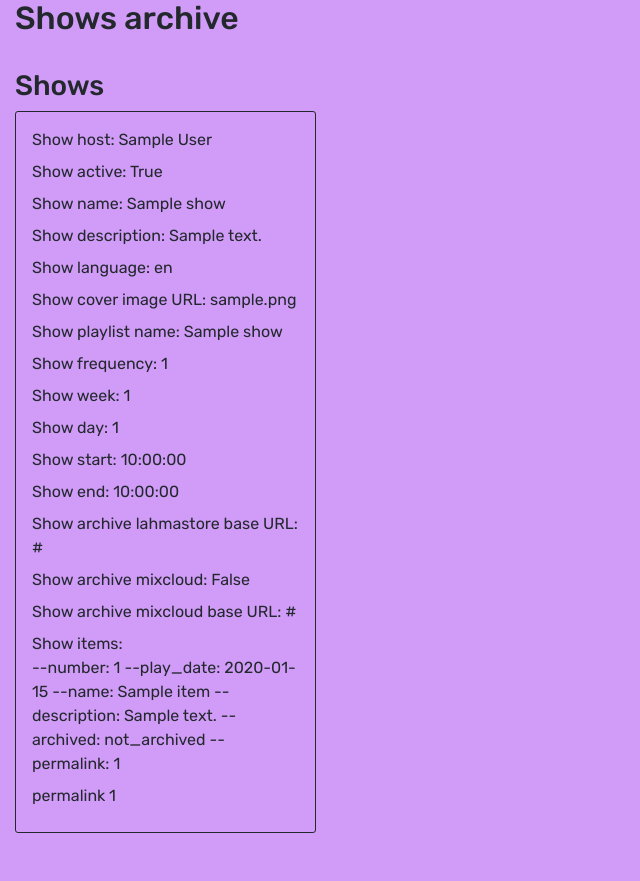
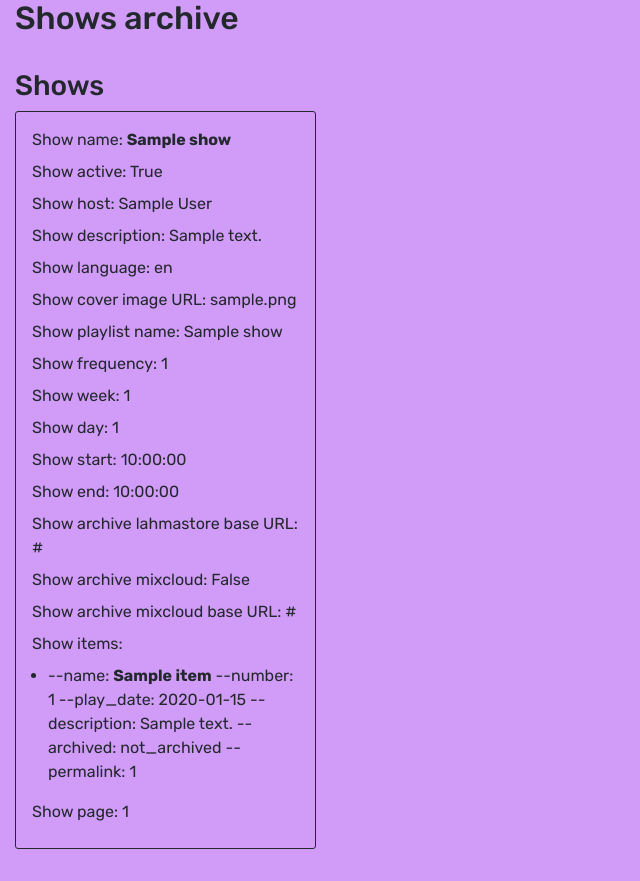
Before and after one commit to lahmacunradio/arcsi, a Flask app: template arcsi/templates/show/list.html in a window 1280 px wide. Shown: the part 145-1026 px from the top of the page, without its empty margins (0-640 px from the left). Before the commit the page ends 978 px from the top, so only its background shows below. Run offline with Flask 2, Linux system fonts and the light colour scheme; the template is opened without the code that fills it: values that come from a table or form of the project are taken from there, others are empty; tables that the repository leaves empty hold one stand-in row (values such as "Sample post"); some libraries are stand-ins or nearby versions.

Commit message:
#89 usability

```diff
--- a/arcsi/static/generalstyles.css
+++ b/arcsi/static/generalstyles.css
@@ -4,10 +4,24 @@ body {
     font-family: 'Rubik', "Segoe UI","Helvetica Neue",Arial,sans-serif,"Apple Color Emoji","Segoe UI Emoji","Segoe UI Symbol";
 }
 
+img {
+    max-width: 100%;
+}
+
+textarea {
+    resize: both;
+    min-width: 23rem;
+    min-height: 7rem;
+}
+
 .container {
     max-width: 1200px;
     width: 98%;
     margin: auto;
+}
+
+.container b {
+    font-weight: 600;
 }
 
 .arcsipage a {
@@ -99,6 +113,10 @@ header .admin-menu {
 
 /* Content */
 
+section.content {
+    padding-bottom: 2rem;
+}
+
 section.content h2 {
     margin-bottom: 2rem;
 }
@@ -113,6 +131,10 @@ section p {
     margin-bottom: 0.5rem;
 }
 
+section ul {
+    padding-left: 1rem;
+}
+
 .admin-content > div {
     margin-bottom: 2rem;
 }
@@ -120,13 +142,14 @@ section p {
 .users-list, .shows-list, .episodes-list {
     display: grid;
     grid-template-columns: repeat(auto-fill, minmax(300px, 1fr));
-    column-gap: 1rem;
+    gap: 1rem;
 }
 
 .user-card, .show-card, .episode-card {
     padding: 1em;
     border: 1px solid;
     border-radius: 3px;
+    overflow: auto;
 }
 
 .add-infos {
@@ -161,3 +184,16 @@ section p {
     border-radius: 3px;
     padding: 0.5rem 2rem;
 }
+
+#topbutt {
+    position: fixed;
+    right: 0;
+    bottom: 0;
+    padding: 0.5rem 1rem;
+    font-size: 2rem;
+    opacity: .5;
+}
+
+#topbutt:hover {
+    opacity: 1;
+}
--- a/arcsi/templates/base.html
+++ b/arcsi/templates/base.html
@@ -21,7 +21,7 @@
 <body class="arcsipage">
   <div class="container-fluid">
 
-    <header class="siteheader">
+    <header class="siteheader" id="topheader">
       <h1>
         <a href="{{ url_for('router.archive') }}">ARCSI</a>
       </h1>
@@ -72,6 +72,33 @@
   </section>
 
   </div>
+  <footer>
+    <a href="#topheader" id="topbutt" class="d-none">
+      <i class="far fa-arrow-alt-circle-up"></i>
+    </a>
+  </footer>
 </body>
 
+<script>
+  const totopbutton = document.querySelector('#topbutt');
+  totopbutton.addEventListener('click', (event) => {
+    event.preventDefault()
+    window.scroll({top: 0, behavior: "smooth"})
+    totopbutton.classList.add('d-none')
+  });
+  const showTotop = () => {
+    if (window.scrollY > 150) {
+      totopbutton.classList.remove('d-none')
+    } else {
+      totopbutton.classList.add('d-none')
+    }
+  }
+  document.addEventListener('wheel', () => {
+    showTotop()
+  }, {
+    capture: true,
+    passive: true
+  })
+</script>
+
 </html>
--- a/arcsi/templates/item/add.html
+++ b/arcsi/templates/item/add.html
@@ -41,7 +41,7 @@
 
   <div>
     <label for="description">Episode description</label>
-    <input name="description" id="description">
+    <textarea name="description" id="description"></textarea>
   </div>
 
 <div>
--- a/arcsi/templates/item/edit.html
+++ b/arcsi/templates/item/edit.html
@@ -39,8 +39,8 @@
 </div>
 
 <div>
-  <label for="description">Episode description</label>
-  <input name="description" id="description" value="{{ item.description }}">
+  <label for="description">Episode description</label><br>
+  <textarea name="description" id="description" value="{{ item.description }}">{{ item.description }}</textarea>
 </div>
 
 <div>
--- a/arcsi/templates/show/list.html
+++ b/arcsi/templates/show/list.html
@@ -9,10 +9,12 @@
 <div class="shows-list">
     {% for show in shows %}
     <div class="show-card">
+        <p>Show name:
+            <a href="{{ url_for('router.view_show', id=show.id) }}"><b>{{show.name}}</b></a>
+        </p>
+        <p>Show active: {{show.active}}</p>
         <p>Show host: {% for user in show.users %} {% if user.name %} {{ user.name }} {% else %} {{ user.email }} {% endif %}
             {% endfor %}</p>
-        <p>Show active: {{show.active}}</p>
-        <p>Show name: {{show.name}}</p>
         <p>Show description: {{show.description}}</p>
         <p>Show language: {{show.language}}</p>
         <p>Show cover image URL: {{show.cover_image_url}}</p>
@@ -25,11 +27,20 @@
         <p>Show archive lahmastore base URL: {{show.archive_lahmastore_base_url}}</p>
         <p>Show archive mixcloud: {{show.archive_mixcloud}}</p>
         <p>Show archive mixcloud base URL: {{show.archive_mixcloud_base_url}}</p>
-        <p>Show items:<br> {% for item in show["items"] %}--number: {{item.number}} --play_date: {{item.play_date}} --name:
-            {{item.name}} --description: {{item.description}} --archived:
-            {% if item.archived %}archived {% else %}not_archived {% endif %} --permalink: <a
-                href="{{ url_for('router.view_item', id=item.id) }}">{{item.id}}</a><br>{% endfor %}</p>
-        <p>permalink <a href="{{ url_for('router.view_show', id=show.id) }}">{{show.id}}</a></p>
+        <p>Show items: </p>
+        <ul>
+            {% for item in show["items"] %}
+            <li>
+            --name: <a href="{{ url_for('router.view_item', id=item.id) }}"><b>{{item.name}}</b></a>
+            --number: {{item.number}}
+            --play_date: {{item.play_date}}
+            --description: {{item.description}}
+            --archived: {% if item.archived %}archived {% else %}not_archived {% endif %}
+            --permalink: <a href="{{ url_for('router.view_item', id=item.id) }}">{{item.id}}</a>
+            </li>
+            {% endfor %}
+        </ul>
+            <p>Show page: <a href="{{ url_for('router.view_show', id=show.id) }}">{{show.id}}</a></p>
     </div>
     {% endfor %}
 </div>
```
Also changed, not shown: arcsi/templates/item/list.html (+12 -2 lines).
